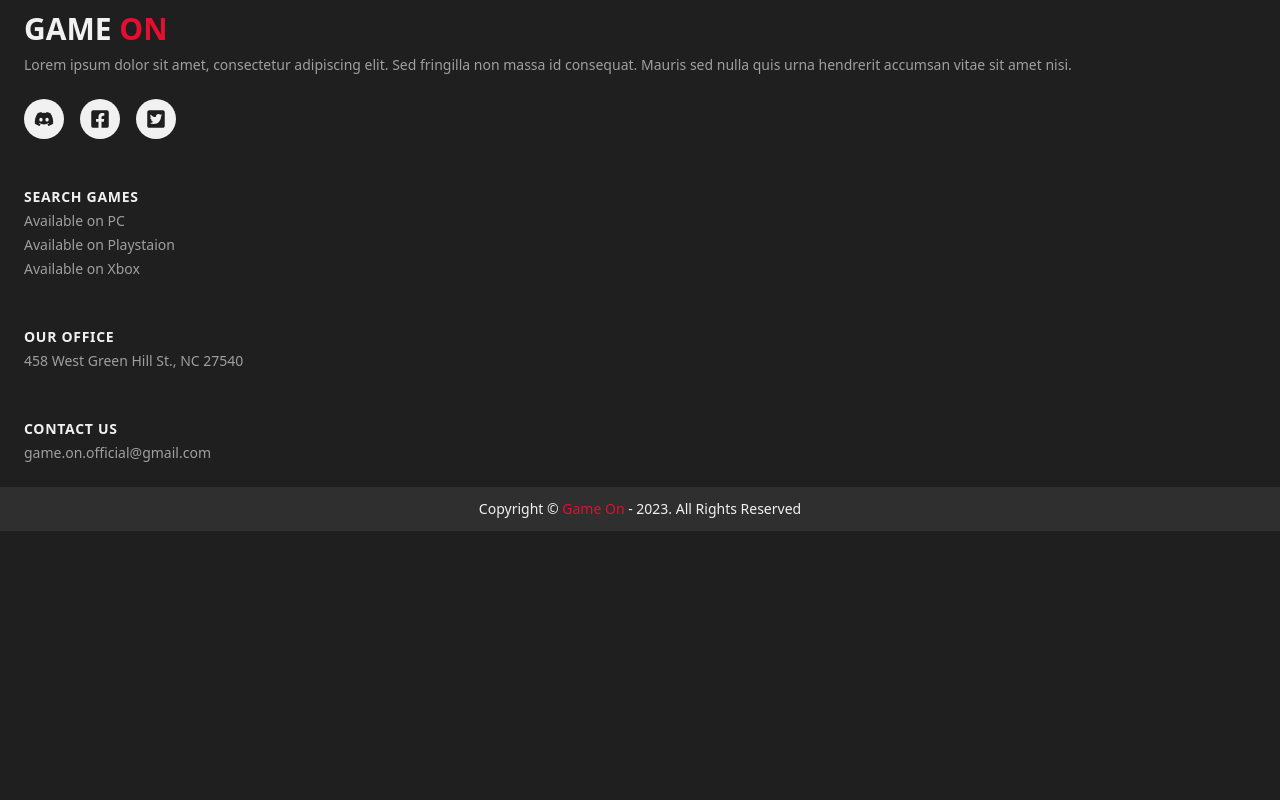
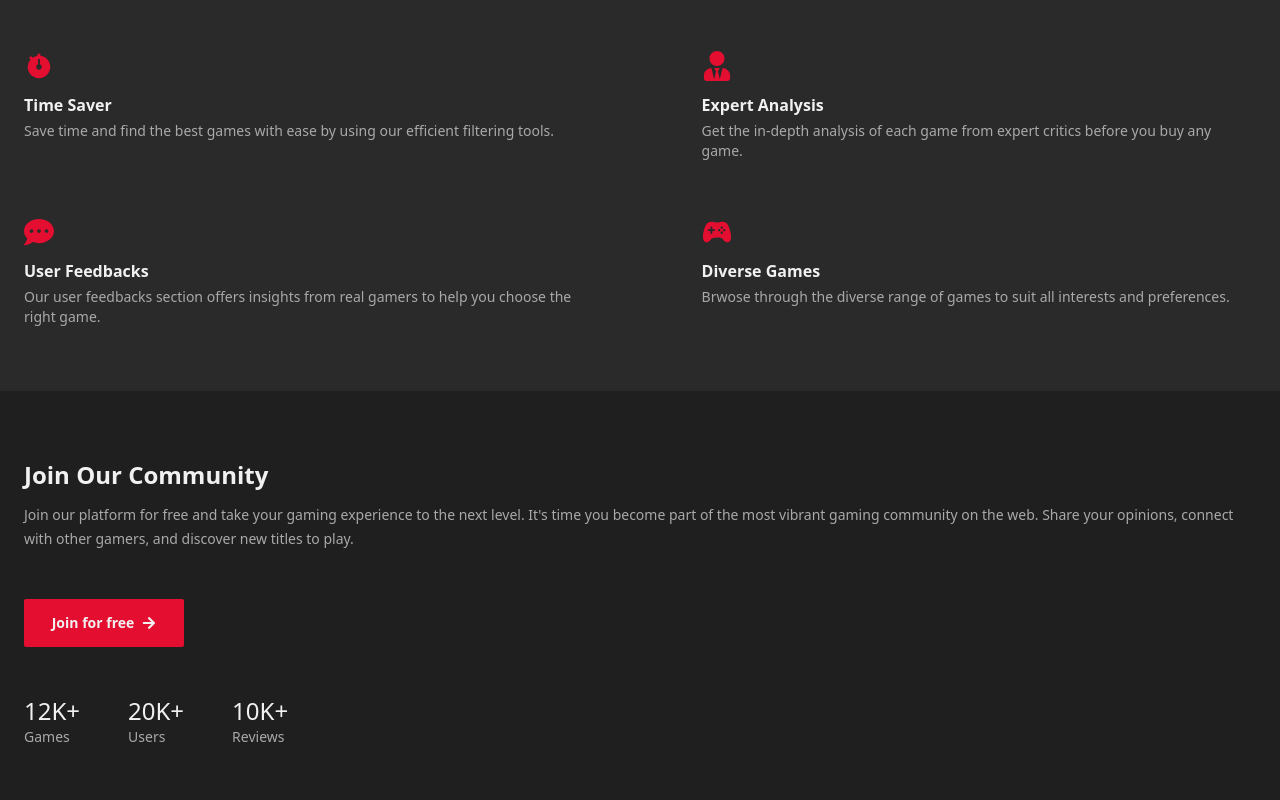
Before and after one commit to rahilbinmushfiq/gameon, a Next.js app: page / in a window 1280 px wide. Shown: the part 720-1520 px from the top of the page. Before the commit the page ends 1251 px from the top, so only its background shows below. Built offline with nearby package versions, Linux system fonts and the light colour scheme; no server answers.

Commit message:
feat(homepage): add new sections
- Add a features section containing four cards to highlight platform features.
- Add another section to promote the community and allow users to join for free. This section will also have social proof container which show important metrics.

```diff
--- a/pages/index.js
+++ b/pages/index.js
@@ -1,7 +1,15 @@
 import Image from "next/image";
 import hero from "../public/hero.jpg";
+import { IoStopwatchSharp, IoGameController } from "react-icons/io5";
+import { FaUserTie, FaCommentDots, FaArrowRight } from "react-icons/fa";
 
 export default function Home() {
+  const socialProofs = {
+    "12K+": "Games",
+    "20K+": "Users",
+    "10K+": "Reviews"
+  };
+
   return (
     <main>
       <div className="max-w-screen h-[21rem] bg-[#e30e30]/[.8] relative">
@@ -35,6 +43,56 @@ export default function Home() {
           </button>
         </div>
       </section>
-    </main>
+      <section className="max-w-screen px-6 py-16 space-y-14 bg-[#2a2a2a]">
+        <div className="flex justify-between">
+          <div className="home--card">
+            <IoStopwatchSharp size={30} color="#e30e30" />
+            <h3 className="text-base font-semibold pt-2">Time Saver</h3>
+            <p className="text-[#a9a9a9]">Save time and find the best games with ease by using our efficient filtering tools.</p>
+          </div>
+          <div className="home--card">
+            <FaUserTie size={30} color="#e30e30" />
+            <h3 className="text-base font-semibold pt-2">Expert Analysis</h3>
+            <p className="text-[#a9a9a9]">Get the in-depth analysis of each game from expert critics before you buy any game.</p>
+          </div>
+        </div>
+        <div className="flex justify-between">
+          <div className="home--card">
+            <FaCommentDots size={30} color="#e30e30" />
+            <h3 className="text-base font-semibold pt-2">User Feedbacks</h3>
+            <p className="text-[#a9a9a9]">Our user feedbacks section offers insights from real gamers to help you choose the right game.</p>
+          </div>
+          <div className="home--card">
+            <IoGameController size={30} color="#e30e30" />
+            <h3 className="text-base font-semibold pt-2">Diverse Games</h3>
+            <p className="text-[#a9a9a9]">Brwose through the diverse range of games to suit all interests and preferences.</p>
+          </div>
+        </div>
+      </section>
+      <section className="max-w-screen px-6 py-16 space-y-2">
+        <div className="space-y-12">
+          <div className="space-y-2">
+            <h1 className="text-2xl font-bold leading-10">
+              Join Our Community
+            </h1>
+            <p className="text-[#a9a9a9] leading-6">
+              Join our platform for free and take your gaming experience to the next level. It's time you become part of the most vibrant gaming community on the web. Share your opinions, connect with other gamers, and discover new titles to play.
+            </p>
+          </div>
+          <button className="flex justify-center items-center gap-2 w-40 h-12 rounded-sm bg-[#e30e30] hover:bg-[#f1f1f1] [&>*]:hover:text-[#e30e30] [&>*]:hover:fill-[#e30e30]">
+            <p className="font-bold text-[#f1f1f1]">Join for free</p>
+            <FaArrowRight size={14} color="#f1f1f1" />
+          </button>
+          <div className="flex gap-12">
+            {Object.entries(socialProofs).map(([number, topic]) => (
+              <div key={number}>
+                <h4 className="text-2xl">{number}</h4>
+                <p className="text-[#a9a9a9]">{topic}</p>
+              </div>
+            ))}
+          </div>
+        </div>
+      </section>
+    </main >
   );
 }
--- a/styles/globals.css
+++ b/styles/globals.css
@@ -20,4 +20,8 @@
   .footer--a {
     @apply flex justify-center items-center w-10 h-10 rounded-full cursor-pointer bg-[#f1f1f1] hover:bg-[#e30e30] [&>*]:hover:fill-[#f1f1f1];
   }
+
+  .home--card {
+    @apply w-[45%] rounded-sm space-y-1;
+  }
 }
```
